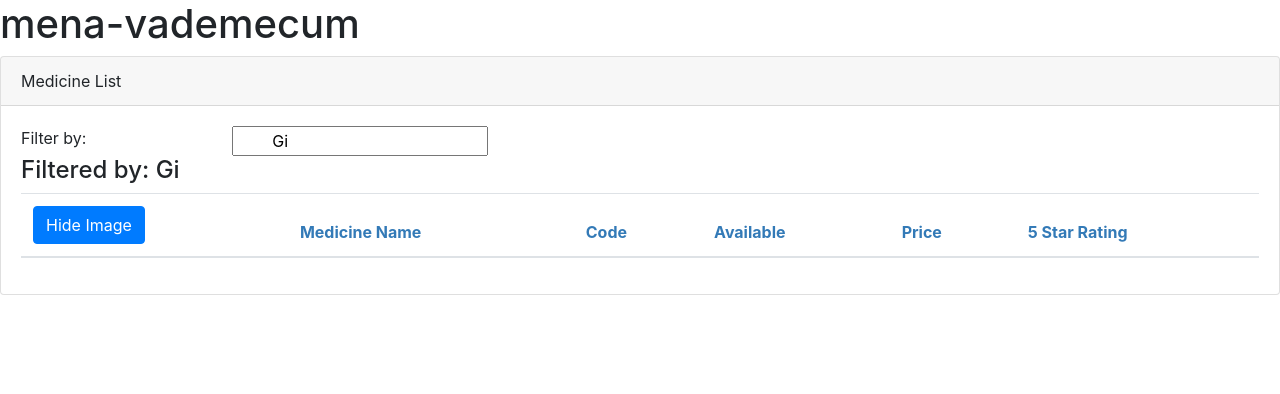
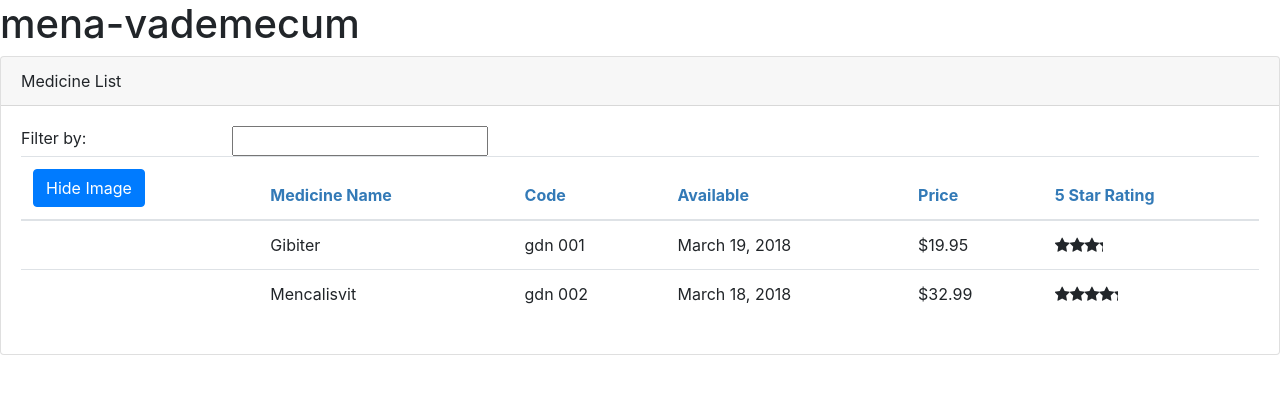
Before and after one commit to mhungc/Angular-Basic, an Angular app in the folder Final/mena-vademecum/: page / in a window 1280 px wide. Shown: the top 394 px of the page. Built offline with nearby package versions, Linux system fonts and the light colour scheme.

Commit message:
Added star nested component

```diff
--- a/Final/mena-vademecum/src/app/app.module.ts
+++ b/Final/mena-vademecum/src/app/app.module.ts
@@ -5,12 +5,14 @@
 import { AppComponent } from './app.component';
 import { MedicineListComponent } from './medicines/medicine-list.component';
 import { ConvertToSpacesPipe } from './shared/convert-to-spaces.pipe';
+import { StarComponent } from './shared/star.component';
 
 @NgModule({
   declarations: [
     AppComponent,
     MedicineListComponent,
-    ConvertToSpacesPipe
+    ConvertToSpacesPipe,
+    StarComponent
   ],
   imports: [
     BrowserModule,
--- a/Final/mena-vademecum/src/app/medicines/medicine-list-component.html
+++ b/Final/mena-vademecum/src/app/medicines/medicine-list-component.html
@@ -49,7 +49,7 @@
             </td>
             <td>{{ medicine.releaseDate }}</td>
             <td>{{ medicine.price | currency:'USD':'symbol':'1.2-2'}}</td>
-            <td>{{ medicine.starRating }}</td>
+            <td><app-star [rating]='medicine.starRating'></app-star></td>
           </tr>
         </tbody>
       </table>
--- a/Final/mena-vademecum/src/app/medicines/medicine-list.component.ts
+++ b/Final/mena-vademecum/src/app/medicines/medicine-list.component.ts
@@ -48,7 +48,7 @@
 
   constructor(){
     this.filteredMedicines = this.medicines;
-    this.listFilter = '	Gi';
+    this.listFilter = '';
   }
 
   ngOnInit(): void {
--- /dev/null
+++ b/Final/mena-vademecum/src/app/shared/star.component.css
@@ -0,0 +1,6 @@
+.crop {
+  overflow: hidden;
+}
+div {
+  cursor: pointer;
+}
--- /dev/null
+++ b/Final/mena-vademecum/src/app/shared/star.component.html
@@ -0,0 +1,12 @@
+<div class="crop"
+     [style.width.px]="starWidth"
+     [title]="rating"
+     (click)="onClick()">
+  <div style="width: 75px">
+    <span class="fa fa-star"></span>
+    <span class="fa fa-star"></span>
+    <span class="fa fa-star"></span>
+    <span class="fa fa-star"></span>
+    <span class="fa fa-star"></span>
+  </div>
+</div>
--- /dev/null
+++ b/Final/mena-vademecum/src/app/shared/star.component.ts
@@ -0,0 +1,21 @@
+import { Component, OnChanges, Input, EventEmitter, Output } from '@angular/core';
+
+@Component({
+  selector: 'app-star',
+  templateUrl: './star.component.html',
+  styleUrls: ['./star.component.css']
+})
+export class StarComponent implements OnChanges {
+  @Input() rating = 0;
+  starWidth = 0;
+  @Output() ratingClicked: EventEmitter<string> =
+    new EventEmitter<string>();
+
+  ngOnChanges(): void {
+    this.starWidth = this.rating * 75 / 5;
+  }
+
+  onClick(): void {
+    this.ratingClicked.emit(`The rating ${this.rating} was clicked!`);
+  }
+}
```
